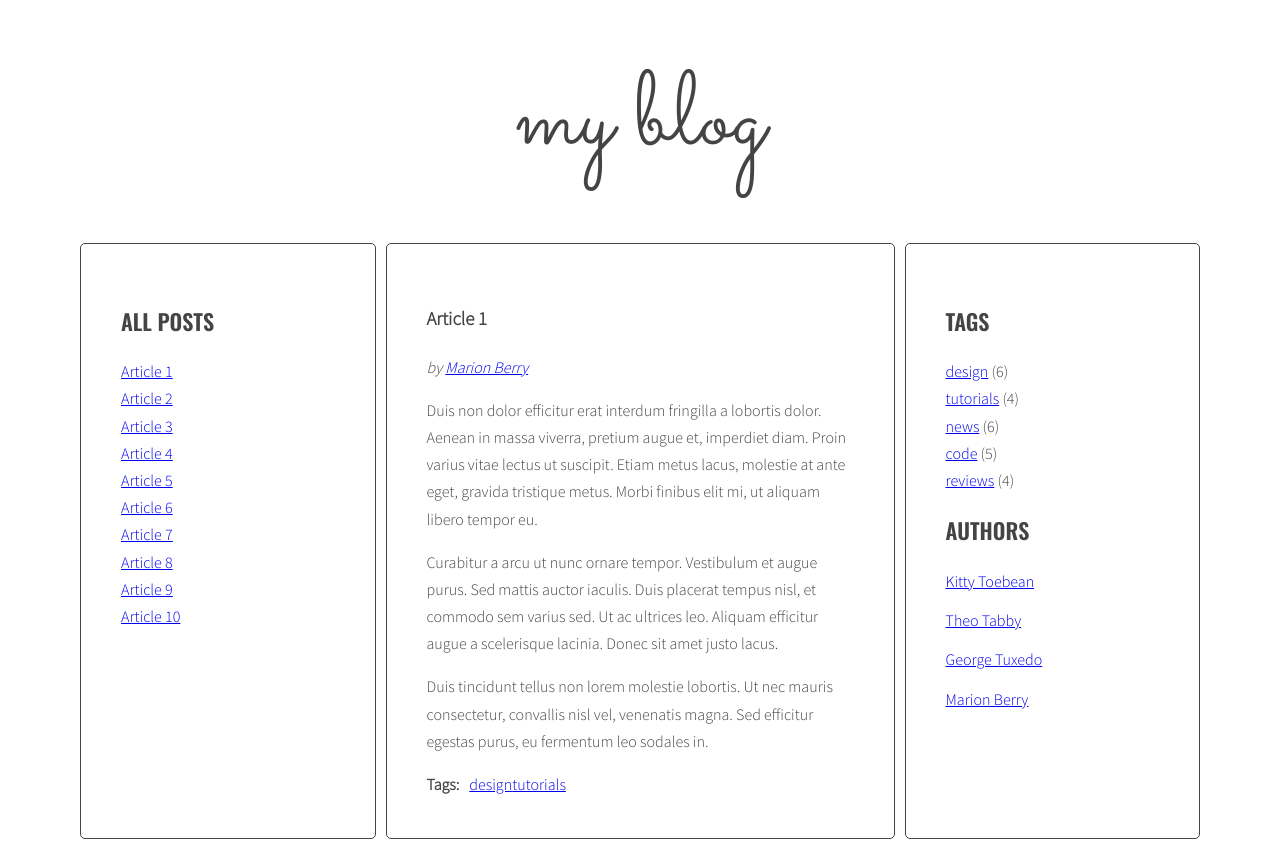
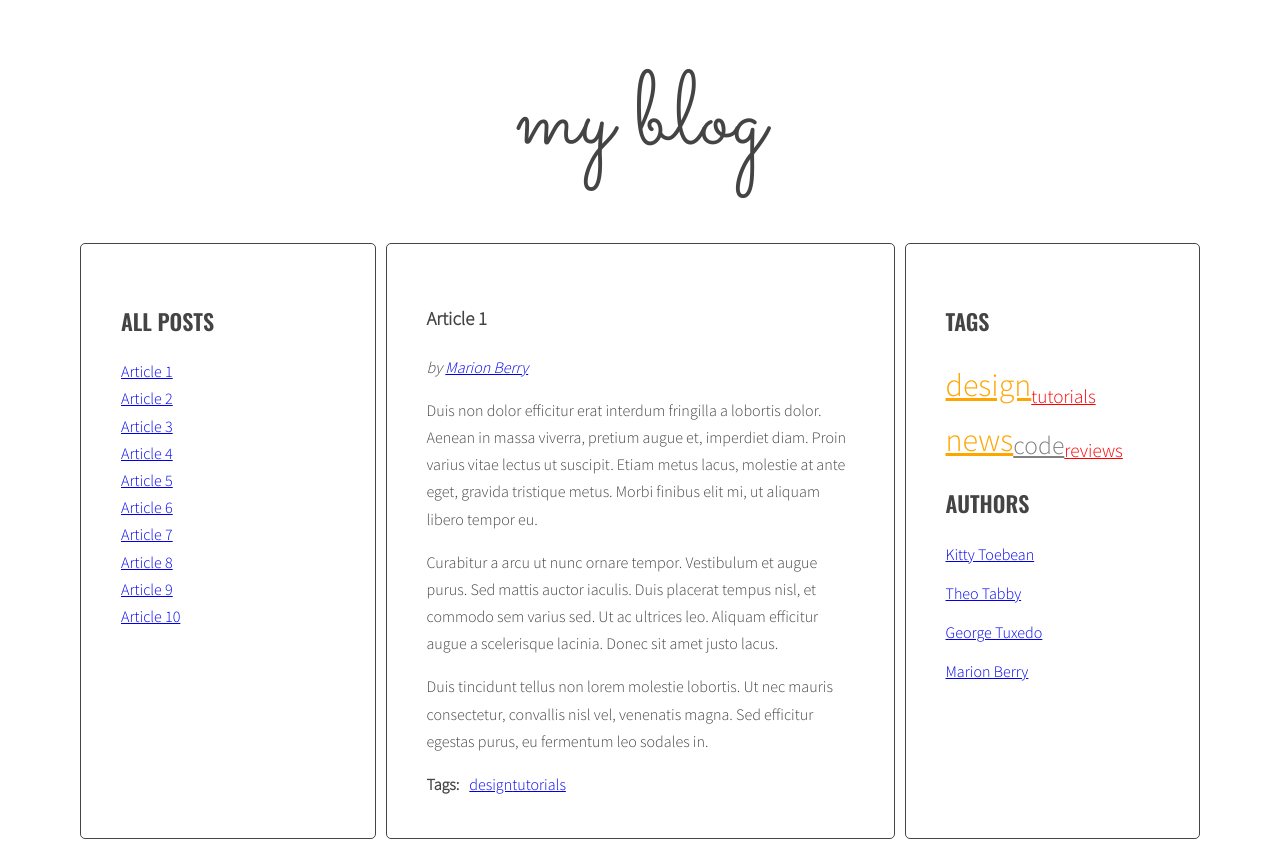
Before and after one commit to Jnlietta/javascript-blog, a website: page index.html in a window 1280 px wide. Drawn offline with nearby package versions, Linux system fonts and the light colour scheme.

Commit message:
Add styles to the tag cloud

```diff
--- a/js/script.js
+++ b/js/script.js
@@ -179,7 +179,7 @@ const generateTags = function(){
     //<li><a href="#">design</a> <span>(6)</span></li>
     const tagLinkHTML = calculateTagClass(allTags[tag], tagsParams);
     console.log('tagLinkHTML:', tagLinkHTML);
-    allTagsHTML += '<li><a href="#tag-' + tag + '" class="'+ tagLinkHTML +'">' + tag + '</a> <span> (' + allTags[tag] + ')</span></li>';
+    allTagsHTML += '<li><a href="#tag-' + tag + '" class="'+ tagLinkHTML +'">' + tag + '</a></li>';
     //allTagsHTML += tagLinkHTML; ????????????
     console.log('allTagsHTML:', allTagsHTML);
     }
--- a/sass/style.scss
+++ b/sass/style.scss
@@ -91,6 +91,36 @@ body {
   }
 }
 
+.sidebar .tags {
+    display:inline-flex;
+    align-items:end;
+    flex-wrap: wrap;
+}
+.tag-size-1 {
+    font-size: 120%;
+    color: red;
+}
+
+.tag-size-2 {
+    font-size: 140%;
+    color: blue;
+}
+
+.tag-size-3 {
+    font-size: 160%;
+    color: grey;
+}
+
+.tag-size-4 {
+    font-size: 180%;
+    color: green;
+}
+
+.tag-size-5 {
+    font-size: 200%;
+    color: orange;
+}
+
 /* Authors */
 
 .authors {
```
Also changed, not shown: css/style.css, 1 other file.
